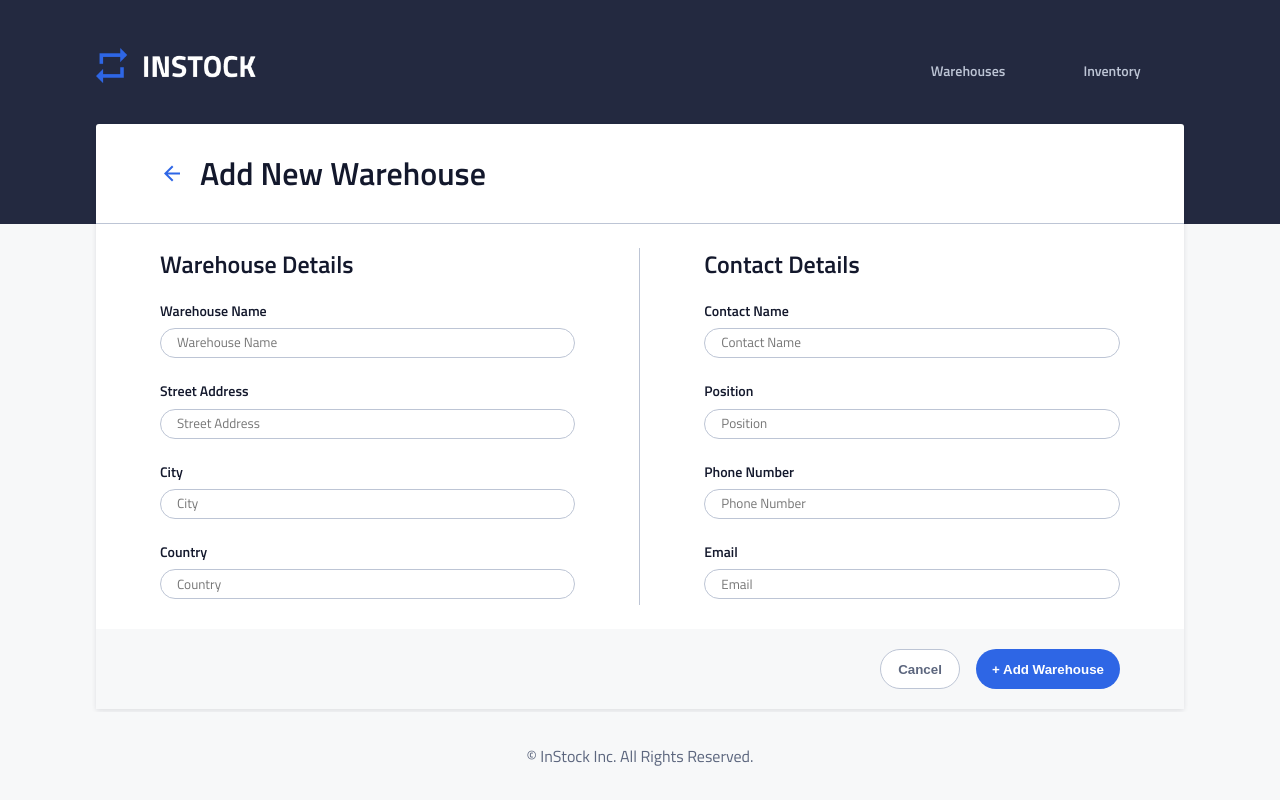
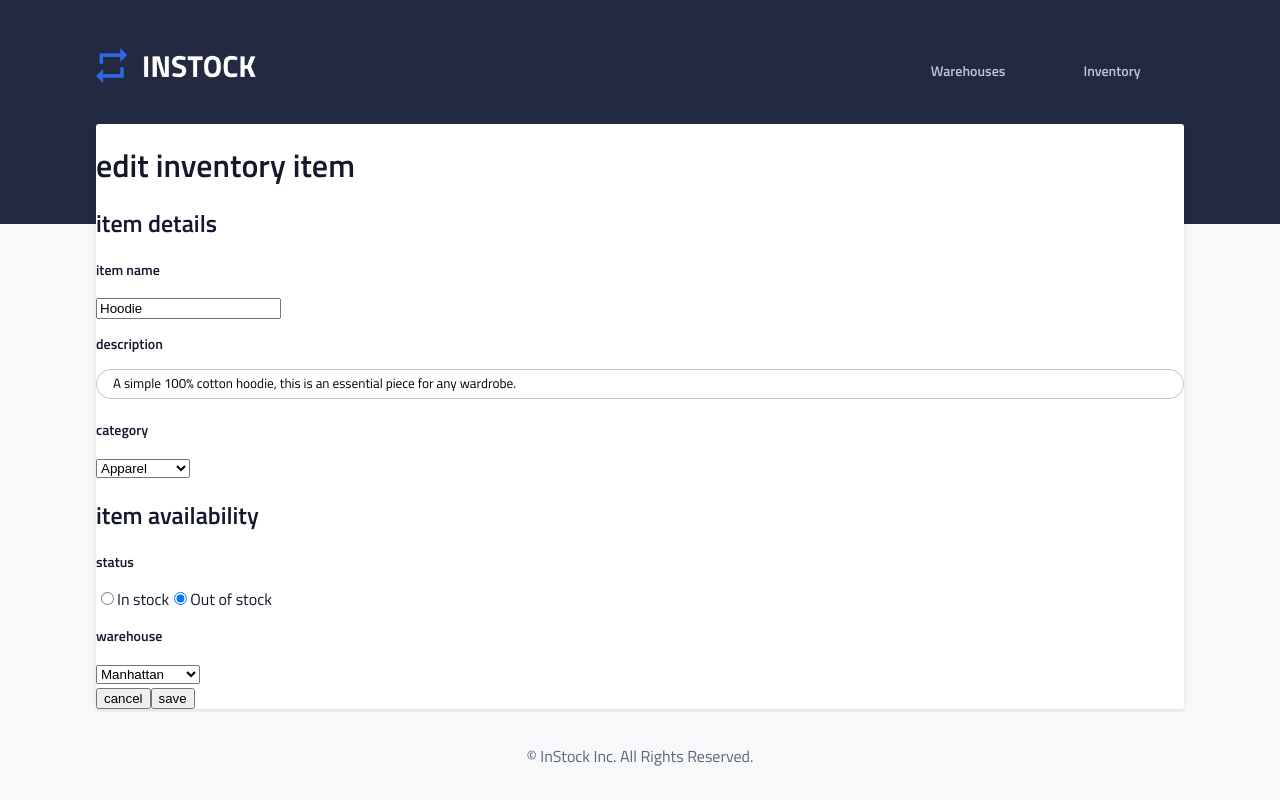
Before and after one commit to auditie/InStock-Client, a React (Create React App) app: page / in a window 1280 px wide. Built offline with nearby package versions, Linux system fonts and the light colour scheme.

Commit message:
In between work. Committing to look at Audun's code for help

```diff
--- a/src/App.js
+++ b/src/App.js
@@ -14,7 +14,8 @@ function App() {
             <Header />
             <div className="app__bodywrap">
                 <div className="app__card" >
-                    <AddWarehouse />
+					{/*<AddWarehouse />*/}
+					<EditInventoryItem/>
                     {/* this is where the white panel is basically that has all the information for warehouse, inventory, etc. */}
                     {/* <Switch>
                         <Route path='/' exact component={HomePage} />
--- a/src/components/EditInventoryItem/EditInventoryItem.js
+++ b/src/components/EditInventoryItem/EditInventoryItem.js
@@ -6,7 +6,6 @@ import { v4 as uuid } from 'uuid';
 function EditInventoryItem() {
 	//Selecting a random Item to Display TESTING ONLY
 	const selectedItem = inventories[Math.floor(Math.random() * 69)];
-	console.log("Selected Item");
 	console.log(selectedItem);
 
 	//Look thru json and find all unique categories and place in an array named uniqueCategories
```
